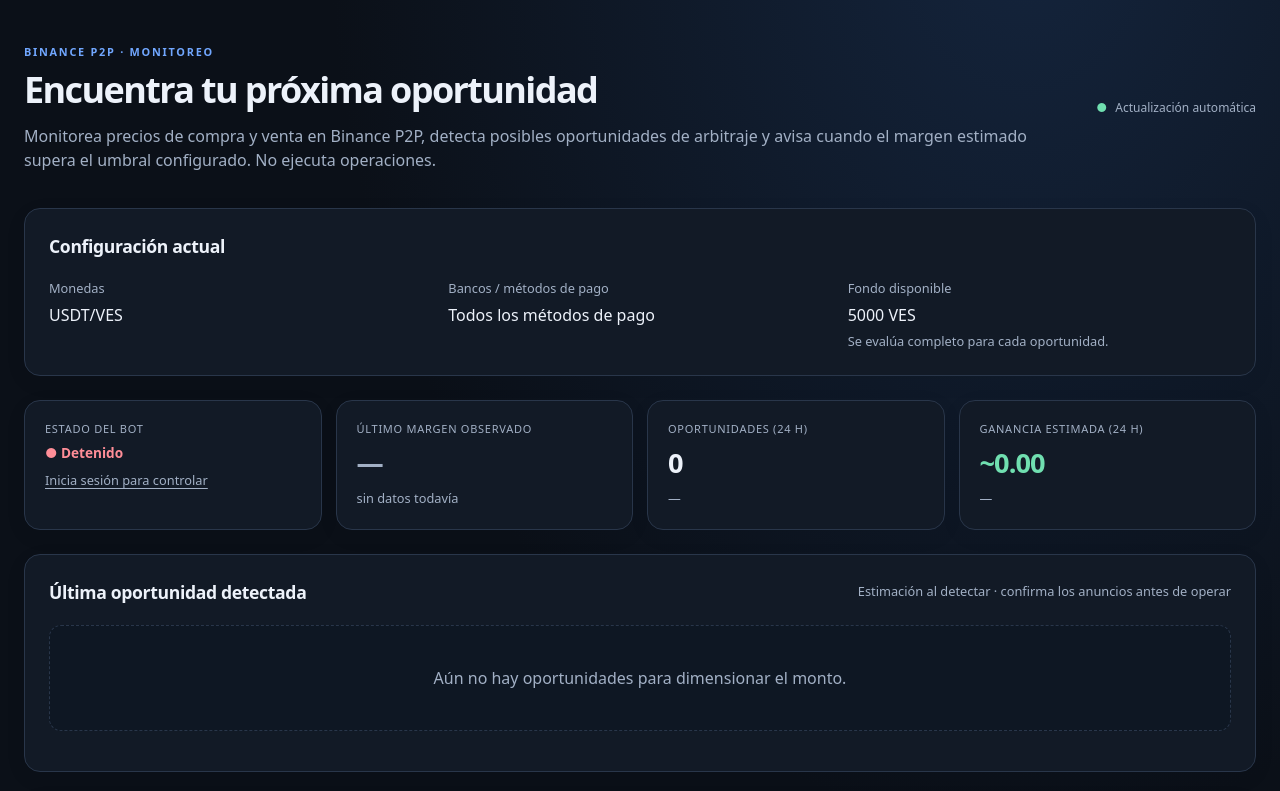
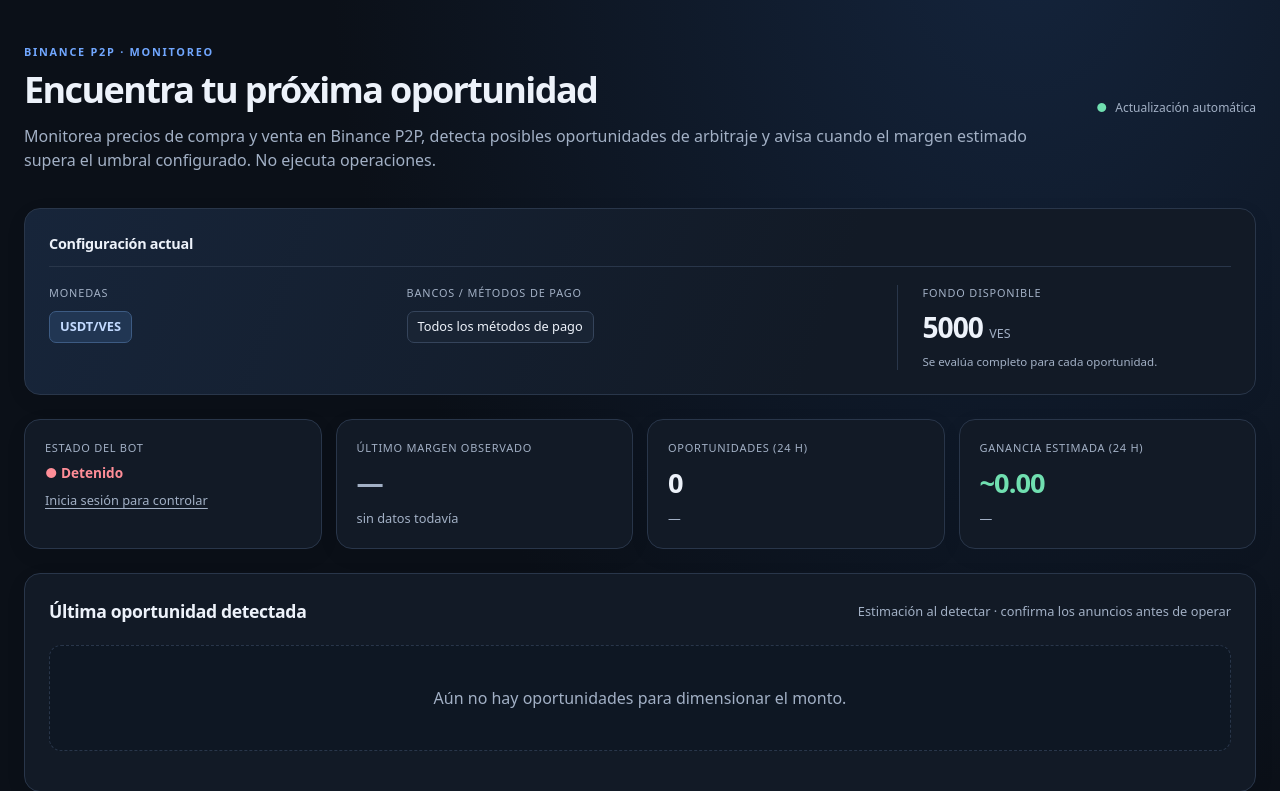
Before and after one commit to araod14/arbitrage_bot, a FastAPI app: page / in a window 1280 px wide. Shown: the part 81-872 px from the top of the page. Run offline with FastAPI, Linux system fonts and the light colour scheme.

Commit message:
style(web): mejorar presentación del resumen de configuración

```diff
--- a/src/p2p_arb_bot/web/static/style.css
+++ b/src/p2p_arb_bot/web/static/style.css
@@ -62,10 +62,6 @@ body {
 .card-head h2 { margin: 0; font-size: 1rem; }
 .card-head-actions { display: flex; align-items: center; gap: .6rem; }
 
-.config-summary { display: grid; grid-template-columns: repeat(3, minmax(0, 1fr)); gap: 1rem; margin: 0; }
-.config-summary dd { margin: .3rem 0 0; overflow-wrap: anywhere; }
-.config-summary dd span { display: block; margin-top: .3rem; }
-@media (max-width: 767px) { .config-summary { grid-template-columns: 1fr; } }
 
 .status-grid { display: grid; grid-template-columns: repeat(auto-fit, minmax(200px, 1fr)); gap: 1rem; margin-bottom: 1.2rem; }
 .kpi { display: flex; flex-direction: column; gap: .35rem; margin: 0; }
@@ -184,6 +180,27 @@ h2,h3,h4 { letter-spacing:-.02em; }
 .card-head { align-items:center; gap:16px; flex-wrap:wrap; margin-bottom:20px; }
 .card-head h2 { font-size:1.1rem; }
 .card-head-actions { flex-wrap:wrap; }
+/* Resumen del monitor: etiquetas legibles y presupuesto destacado. */
+.monitor-config { background:linear-gradient(110deg,#17253a,var(--panel) 65%); }
+.monitor-config-head { margin-bottom:18px; padding-bottom:12px; border-bottom:1px solid var(--border); }
+.monitor-config-head h2 { font-size:.9rem; }
+.config-edit { display:inline-flex; align-items:center; min-height:44px; font-size:.78rem; font-weight:600; }
+.config-summary { display:grid; grid-template-columns:minmax(0,1fr) minmax(0,1.4fr) minmax(0,1fr); gap:24px; margin:0; align-items:start; }
+.config-summary > div { min-width:0; }
+.config-summary dt { font-size:.68rem; text-transform:uppercase; letter-spacing:.08em; }
+.config-summary dd { margin:10px 0 0; overflow-wrap:anywhere; }
+.config-tags { display:flex; flex-wrap:wrap; gap:8px; }
+.config-tag { display:inline-block; padding:5px 10px; border:1px solid #35445b; border-radius:7px; background:#192434; font-size:.8rem; line-height:1.5; max-width:100%; }
+.config-tag-asset { color:#c3daff; background:#213653; border-color:#3d5b83; font-weight:600; }
+.config-budget { padding-left:24px; border-left:1px solid var(--border); }
+.config-amount { display:block; font-size:clamp(1.35rem,2.2vw,1.8rem); line-height:1.2; letter-spacing:-.035em; font-variant-numeric:tabular-nums; }
+.config-currency { font-size:.78rem; font-weight:500; color:var(--muted); letter-spacing:0; }
+.config-budget-note { display:block; margin-top:8px; font-size:.72rem; color:var(--muted); }
+@media(max-width:767px) {
+ .config-summary { grid-template-columns:1fr; gap:20px; }
+ .config-budget { padding:16px 0 0; border-left:0; border-top:1px solid var(--border); }
+ .monitor-config-head { gap:8px; margin-bottom:16px; }
+}
 .status-grid { grid-template-columns:repeat(4,minmax(0,1fr)); gap:14px; margin-bottom:24px; }
 .kpi { min-width:0; padding:20px; margin:0; }
 .kpi-label { font-size:.69rem; letter-spacing:.065em; }
--- a/src/p2p_arb_bot/web/templates/partials/status.html
+++ b/src/p2p_arb_bot/web/templates/partials/status.html
@@ -1,20 +1,22 @@
-<section class="card" aria-labelledby="config-summary-heading">
-  <div class="card-head">
+<section class="card monitor-config" aria-labelledby="config-summary-heading">
+  <div class="card-head monitor-config-head">
     <h2 id="config-summary-heading">Configuración actual</h2>
-    {% if authed %}<a class="btn" href="/config">Editar configuración</a>{% endif %}
+    {% if authed %}<a class="config-edit" href="/config">Editar configuración</a>{% endif %}
   </div>
   <dl class="config-summary">
     <div>
       <dt class="muted small">Monedas</dt>
-      <dd>{% for asset in cfg.assets %}{{ asset }}/{{ cfg.fiat }}{{ ', ' if not loop.last }}{% endfor %}</dd>
+      <dd class="config-tags">{% for asset in cfg.assets %}<span class="config-tag config-tag-asset">{{ asset }}/{{ cfg.fiat }}</span>{% endfor %}</dd>
     </div>
     <div>
       <dt class="muted small">Bancos / métodos de pago</dt>
-      <dd>{{ cfg.pay_methods|join(', ') if cfg.pay_methods else 'Todos los métodos de pago' }}</dd>
+      <dd class="config-tags">
+        {% for method in cfg.pay_methods %}<span class="config-tag">{{ method }}</span>{% else %}<span class="config-tag">Todos los métodos de pago</span>{% endfor %}
+      </dd>
     </div>
-    <div>
+    <div class="config-budget">
       <dt class="muted small">Fondo disponible</dt>
-      <dd>{{ cfg.max_fiat }} {{ cfg.fiat }}<span class="muted small">Se evalúa completo para cada oportunidad.</span></dd>
+      <dd><strong class="config-amount">{{ cfg.max_fiat }} <span class="config-currency">{{ cfg.fiat }}</span></strong><span class="config-budget-note">Se evalúa completo para cada oportunidad.</span></dd>
     </div>
   </dl>
 </section>
```
Also changed, not shown: tests/test_web_endpoints.py (+3 -3 lines).
